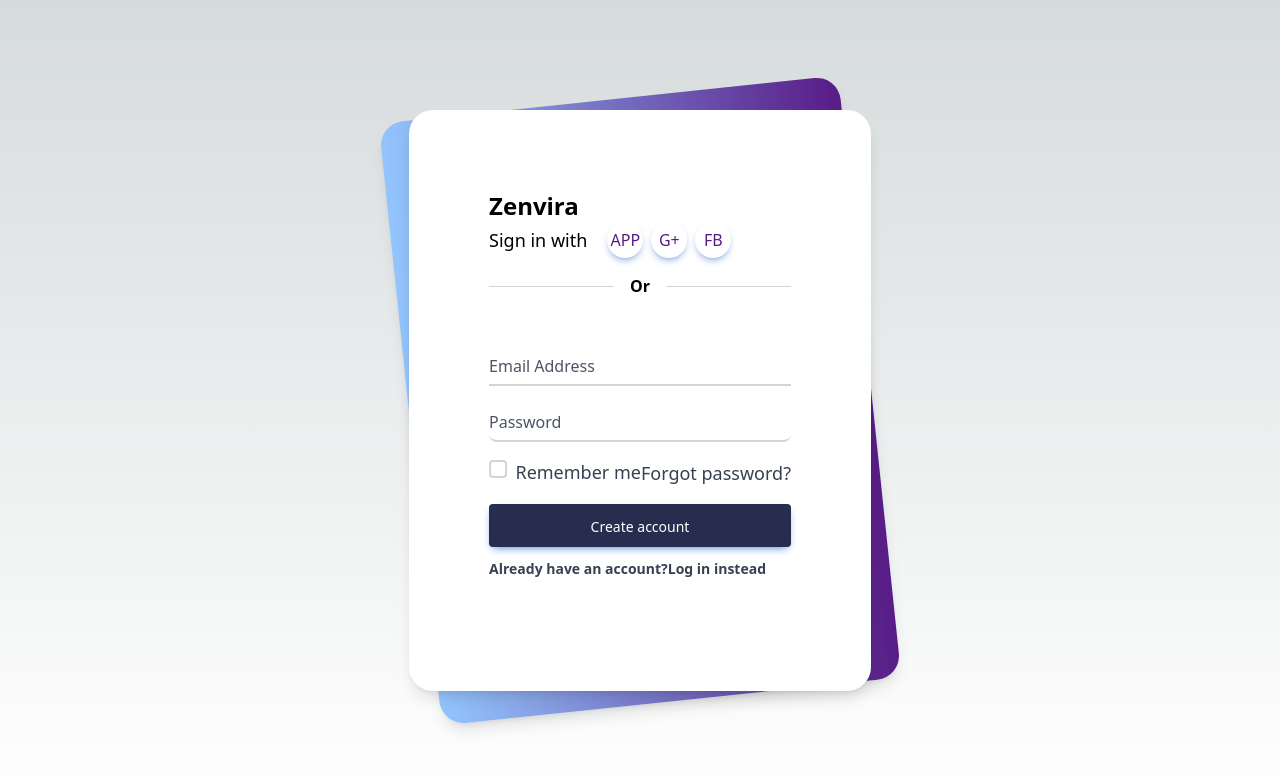
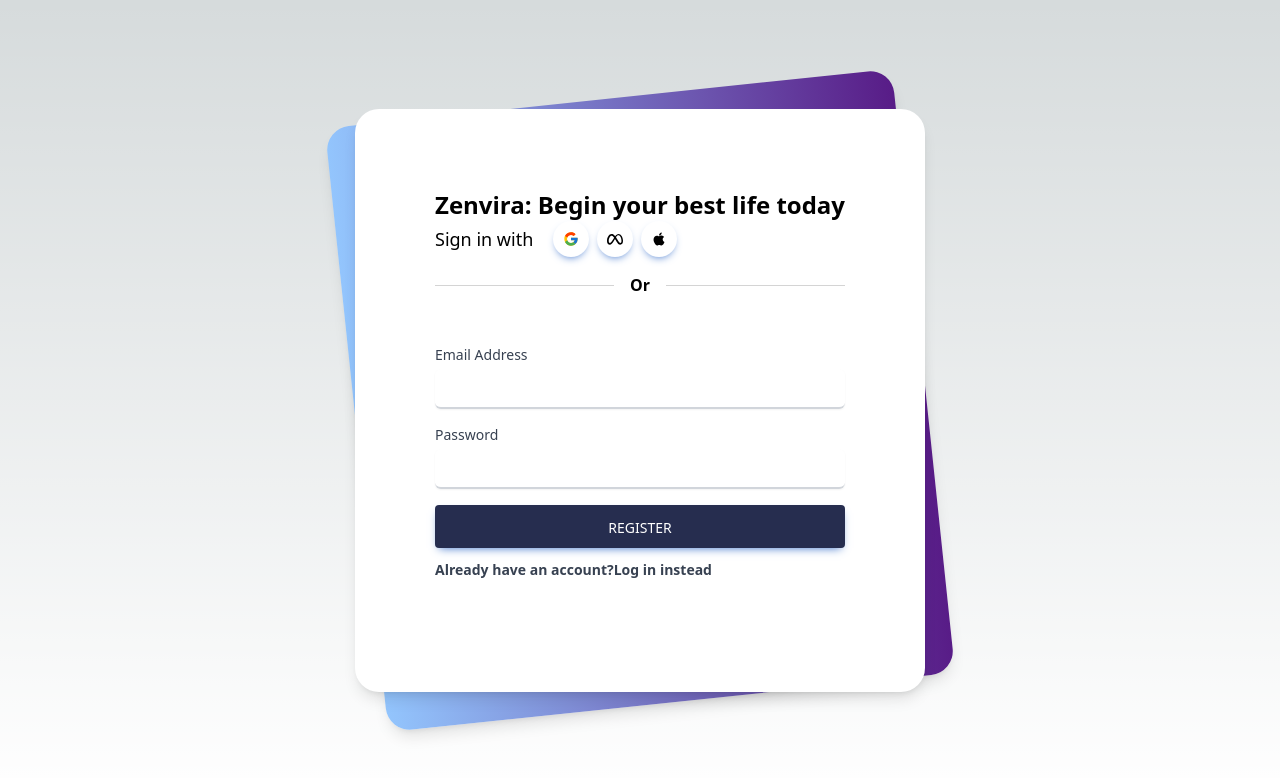
Before and after one commit to kodervine/zenvira, a Next.js app: page /register in a window 1280 px wide. Shown: the top 778 px of the page. Built offline with nearby package versions, Linux system fonts and the light colour scheme.

Commit message:
connected to the sign up form

```diff
--- a/app/(features)/(auth)/register/page.tsx
+++ b/app/(features)/(auth)/register/page.tsx
@@ -1,6 +1,17 @@
+"use client";
 import Link from "next/link";
-
+import { useForm, SubmitHandler } from "react-hook-form";
+import { AuthSocialMediaPage, IAuthFormInput } from "@/app/(features)/(auth)";
+import { InputField } from "@/app/_components";
 const RegisterPage = () => {
+  const {
+    register,
+    watch,
+    handleSubmit,
+    formState: { errors },
+  } = useForm<IAuthFormInput>();
+  const onSubmit: SubmitHandler<IAuthFormInput> = (data) =>
+    alert("form is working");
   return (
     <section className="min-h-screen  py-6 flex flex-col justify-center sm:py-12">
       <div className="relative py-3 sm:max-w-xl lg:max-w-3xl sm:mx-auto ">
@@ -8,90 +19,41 @@ const RegisterPage = () => {
         <div className="relative px-4 py-10 bg-white shadow-lg sm:rounded-3xl sm:p-20">
           <div className="max-w-md mx-auto">
             <div>
-              <h1 className="text-2xl font-semibold">Zenvira</h1>
+              <h1 className="text-2xl font-semibold">
+                Zenvira: Begin your best life today
+              </h1>
             </div>
-            <div className="flex flex-row items-center justify-center lg:justify-start">
-              <p className="mb-0 mr-4 text-lg">Sign in with</p>
-
-              {["App", "G+", "FB"].map((provider, index) => (
-                <button
-                  key={index}
-                  type="button"
-                  data-te-ripple-init
-                  data-te-ripple-color="light"
-                  className="mx-1 h-9 w-9 rounded-full bg-primary uppercase leading-normal text-purple-900 shadow-[0_4px_9px_-4px_#3b71ca] transition duration-150 ease-in-out hover:bg-primary-600 "
-                >
-                  {provider}
-                </button>
-              ))}
-            </div>
-
-            <div className="my-4 flex items-center before:mt-0.5 before:flex-1 before:border-t before:border-neutral-300 after:mt-0.5 after:flex-1 after:border-t after:border-neutral-300">
-              <p className="mx-4 mb-0 text-center font-semibold dark:text-white">
-                Or
-              </p>
-            </div>
+            <AuthSocialMediaPage />
             <div className="divide-y divide-gray-200">
-              <div className="py-8 text-base leading-6 space-y-4 text-gray-700 sm:text-lg sm:leading-7">
-                <div className="relative">
-                  <input
-                    id="email"
-                    name="email"
-                    type="text"
-                    className="peer placeholder-transparent h-10 w-full border-b-2 border-gray-300 text-gray-900 focus:outline-none focus:borer-rose-600"
-                    placeholder="Email address"
-                  />
-                  <label
-                    htmlFor="email"
-                    className="absolute left-0 -top-3.5 text-gray-600 text-sm peer-placeholder-shown:text-base peer-placeholder-shown:text-gray-440 peer-placeholder-shown:top-2 transition-all peer-focus:-top-3.5 peer-focus:text-gray-600 peer-focus:text-sm rounded-lg"
-                  >
-                    Email Address
-                  </label>
-                </div>
-                <div className="relative">
-                  <input
-                    id="password"
-                    name="password"
-                    type="password"
-                    className="peer placeholder-transparent h-10 w-full border-b-2 border-gray-300 text-gray-900 focus:outline-none focus:borer-rose-600 rounded-lg"
-                    placeholder="Password"
-                  />
-                  <label
-                    htmlFor="password"
-                    className="absolute left-0 -top-3.5 text-gray-600 text-sm peer-placeholder-shown:text-base peer-placeholder-shown:text-gray-440 peer-placeholder-shown:top-2 transition-all peer-focus:-top-3.5 peer-focus:text-gray-600 peer-focus:text-sm"
-                  >
-                    Password
-                  </label>
-                </div>
-                {/* <div className="relative">
-                    <button className="bg-blue-500 text-white rounded-md px-2 py-1">
-                      Submit
-                    </button>
-                  </div> */}
-                <div className="mb-6 flex items-center justify-between">
-                  <div className="mb-[0.125rem] block min-h-[1.5rem] pl-[1.5rem]">
-                    <input
-                      className="relative float-left -ml-[1.5rem] mr-[6px] mt-[0.15rem] h-[1.125rem] w-[1.125rem] appearance-none rounded-[0.25rem] border-[0.125rem] border-solid border-neutral-300 outline-none before:pointer-events-none"
-                      type="checkbox"
-                      value=""
-                      id="exampleCheck2"
-                    />
-                    <label className="inline-block pl-[0.15rem] hover:cursor-pointer">
-                      Remember me
-                    </label>
-                  </div>
-
-                  <a href="#!">Forgot password?</a>
-                </div>
+              <form
+                className="py-8 text-base leading-6 space-y-4 text-gray-700 sm:text-lg sm:leading-7"
+                onSubmit={handleSubmit(onSubmit)}
+              >
+                <InputField
+                  type="email"
+                  label="Email Address"
+                  error={errors.email}
+                  registration={register("email")}
+                  className="peer placeholder-transparent h-10 w-full border-b-2 border-gray-300 text-gray-900 focus:outline-none focus:borer-rose-600"
+                  placeholder="Your active email address"
+                />
+                <InputField
+                  type="password"
+                  label="Password"
+                  error={errors.password}
+                  registration={register("password")}
+                  className="peer placeholder-transparent h-10 w-full border-b-2 border-gray-300 text-gray-900 focus:outline-none focus:borer-rose-600"
+                  placeholder="At least 8 characters long"
+                />
 
                 <div className="text-center lg:text-left">
                   <button
-                    type="button"
-                    className="inline-block w-full rounded bg-[#262d4f] px-7 pb-2.5 pt-3 text-sm font-medium  leading-normal text-white shadow-[0_4px_9px_-4px_#3b71ca] transition duration-150 ease-in-out hover:bg-purple-900 "
+                    type="submit"
+                    className="inline-block w-full rounded bg-[#262d4f] px-7 pb-2.5 pt-3 text-sm font-medium uppercase leading-normal text-white shadow-[0_4px_9px_-4px_#3b71ca] transition duration-150 ease-in-out hover:bg-purple-900"
                     data-te-ripple-init
                     data-te-ripple-color="light"
                   >
-                    Create account
+                    Register
                   </button>
 
                   <p className="mb-0 mt-2 pt-1 text-sm font-semibold">
@@ -104,7 +66,7 @@ const RegisterPage = () => {
                     </Link>
                   </p>
                 </div>
-              </div>
+              </form>
             </div>
           </div>
         </div>
```
